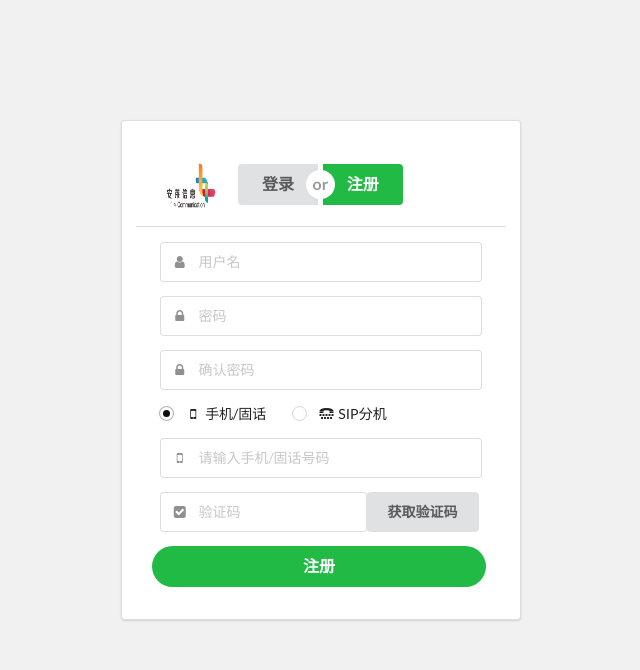
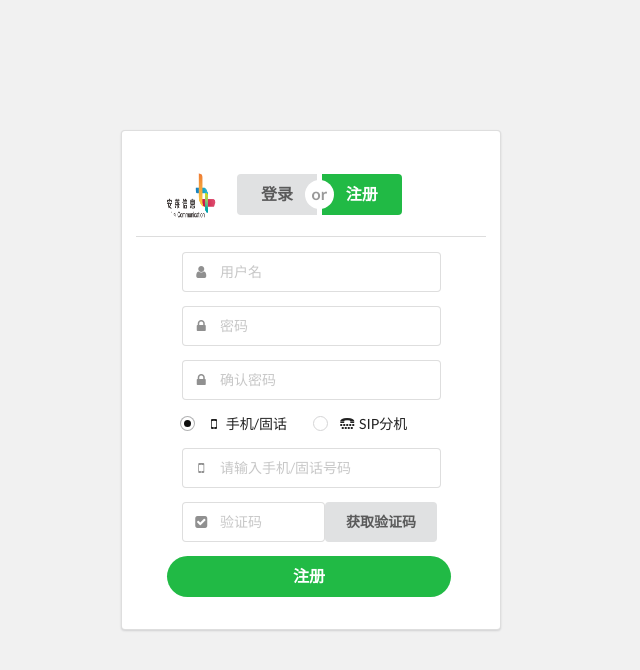
Before and after one commit to woojunxuan/APIs, a Django app: a page that uses templates/sign_up.html in a window 1280 px wide. Shown: the top 670 px of the page, without its empty margins (269-909 px from the left). Run offline with Django 3.2, Linux system fonts and the light colour scheme.

Commit message:
更改了sign样式

```diff
--- a/templates/sign_up.html
+++ b/templates/sign_up.html
@@ -20,13 +20,13 @@
       }
       .ui.segment {
         height: 500px;
-        width: 400px;
+        width: 380px;
         position: absolute;
         top: 40%;
         left: 50%;
         /* background: url("{% static 'images/bobo-logo.jpg' %}"); */
         /* background-repeat:no-repeat; */
-        margin:-200px 0 0 -250px;
+        margin:-190px 0 0 -250px;
       }
       input {
         height: 40px;
@@ -49,41 +49,41 @@
       <div class="ui samll form">
         <!-- 用户名 -->
         <div class="fields">
-          <div class="wide field"></div>
-          <div class="fourteen  wide field">
+          <div class="two wide field"></div>
+          <div class="twelve wide field">
             <div class="ui left icon input" >
               <input type="text" placeholder="用户名" name="username" v-model="global_username">
               <i class="user icon"></i>
             </div>
           </div>
-          <div class="wide field"></div>
+          <div class="two wide field"></div>
         </div>
         <!-- 密码 -->
         <div class="fields">
-          <div class="wide field"></div>
-          <div class="fourteen  wide field">
+          <div class="two wide field"></div>
+          <div class="twelve wide field">
             <div class="ui left icon input">
               <input type="password" placeholder="密码" v-model="global_password_1">
               <i class="lock icon"></i>
             </div>
           </div>
-          <div class="wide field"></div>
+          <div class="two wide field"></div>
         </div>
         <!-- 确认密码 -->
         <div class="fields">
-          <div class="wide field"></div>
-          <div class="fourteen  wide field">
+          <div class="two wide field"></div>
+          <div class="twelve wide field">
             <div class="ui left icon input">
               <input type="password" placeholder="确认密码" v-model="global_password_2">
               <i class="lock icon"></i>
             </div>
           </div>
-          <div class="wide field"></div>
+          <div class="two wide field"></div>
         </div>
         <!-- 手机/固话/SIP分机选择 -->
         <div class="inline fields">
-          <div class="wide field"></div>
-          <div class="fourteen  wide field">
+          <div class="two wide field"></div>
+          <div class="twelve wide field">
             <div class="field">
               <div class="ui radio checkbox">
                   <input type="radio" id="mobile" name="frequency-login" checked="checked"  v-on:click="toggleLoginType(0)" >
@@ -97,11 +97,11 @@
               </div>
             </div>
           </div>
-          <div class="wide field"></div>
+          <div class="two wide field"></div>
         </div>
         <div class="fields">
-          <div class="wide field"></div>
-          <div class="fourteen  wide field">
+          <div class="two wide field"></div>
+          <div class="twelve wide field">
             <div class="ui left icon input">
                 <template v-if="global_signIn_type === 0">
                   <input type="text" placeholder="请输入手机/固话号码" v-model="global_signIn_type_value">
@@ -113,25 +113,25 @@
                 </template>
             </div>
           </div>
-            <div class="wide field"></div>
+            <div class="two wide field"></div>
           </div>
           <!-- 验证码 -->
           <div class="fields">
-            <div class="wide field"></div>
-            <div class="fourteen  wide field">
+            <div class="two wide field"></div>
+            <div class="twelve  wide field">
               <div class="ui left icon input">
                 <input type="text" placeholder="验证码" v-bind:value="global_active_code" v-model="global_active_code">
                 <i class="check square icon"></i>
                 <button class="ui button" v-on:click="get_active_code()">获取验证码</button>
               </div>
             </div>
-            <div class="wide field"></div>
+            <div class="two wide field"></div>
           </div>
 
         <div class="fields">
-          <div class="wide field"></div>
+          <div class="two wide field"></div>
           <button class="fluid ui large green circular button" id="login-button" type="submit" v-on:click="login()">注册</button>
-          <div class="wide field"></div>
+          <div class="two wide field"></div>
         </div>
 
       </div>
```
Also changed, not shown: templates/sign_in.html (+21 -20 lines).
